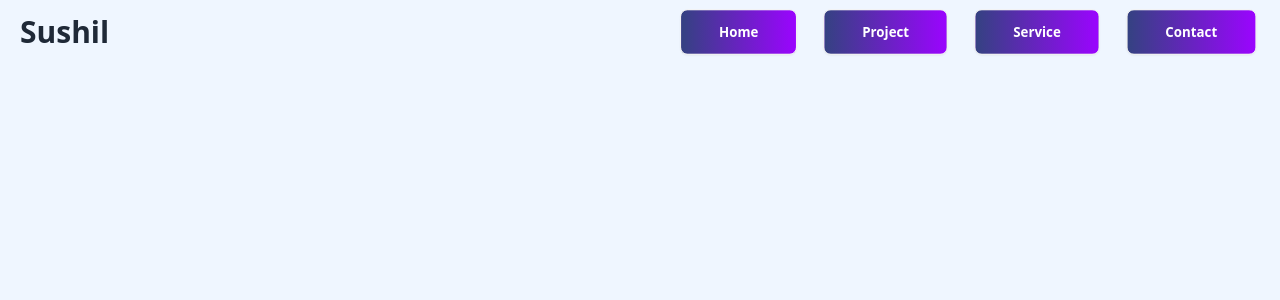
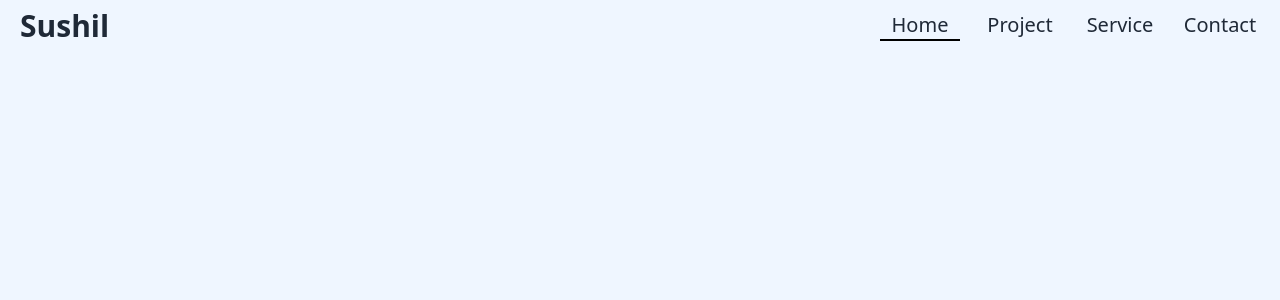
Before and after one commit to Sushil500530/Portfolio_Part-2, a React (Vite) app: page / in a window 1280 px wide. Shown: the top 300 px of the page. Built offline with nearby package versions, Linux system fonts and the light colour scheme.

Commit message:
add navbar responsively and set active route

```diff
--- a/src/components/heade/navbar/Navbar.jsx
+++ b/src/components/heade/navbar/Navbar.jsx
@@ -1,8 +1,26 @@
 /* eslint-disable react/prop-types */
 import { FaBars } from "react-icons/fa";
+import { NavLink } from "react-router-dom";
 
 const Navbar = () => {
-
+    const navLinks = <>
+        <NavLink to='/' className={({ isActive }) =>
+            isActive ? 'text-xl font-medium border-b-2 w-[80px] flex items-center justify-center hover:border-b-2 border-b-black hover:-translate-y-[1px] transition ease-in-out' : "border-b-2 border-b-transparent hover:border-b-black hover:border-b-2 border-b-black transition ease-in-out  hover:-translate-y-[1px] w-[80px] flex items-center justify-center text-xl"}>
+            Home
+        </NavLink>
+        <NavLink to='/projects' className={({ isActive }) =>
+            isActive ? 'text-xl font-medium hover:border-b-2 border-b-black  hover:-translate-y-[1px] w-[80px] flex items-center justify-center transition ease-in-out' : "border-b-2 border-b-transparent hover:border-b-black hover:border-b-2 border-b-black transition ease-in-out  hover:-translate-y-[1px] w-[80px] flex items-center justify-center text-xl"}>
+            Project
+        </NavLink>
+        <NavLink to='/services' className={({ isActive }) =>
+            isActive ? 'text-xl font-medium hover:border-b-2 border-b-black transition  hover:-translate-y-[1px] w-[80px] flex items-center justify-center ease-in-out' : "border-b-2 border-b-transparent hover:border-b-black hover:border-b-2 border-b-black transition ease-in-out  hover:-translate-y-[1px] w-[80px] flex items-center justify-center text-xl"}>
+            Service
+        </NavLink>
+        <NavLink to='/contact' className={({ isActive }) =>
+            isActive ? 'text-xl font-medium border-b-2 hover:border-b-2 border-b-black  hover:-translate-y-[1px] w-[80px] flex items-center justify-center transition ease-in-out' : "border-b-2 border-b-transparent hover:border-b-black hover:border-b-2 border-b-black transition ease-in-out  hover:-translate-y-[1px] w-[80px] flex items-center justify-center text-xl"}>
+            Contact
+        </NavLink>
+    </>
     return (
         <div className="w-full bg-blue-50 h-screen">
             <div className="container mx-auto">
@@ -15,12 +33,9 @@ const Navbar = () => {
                     <dialog id="my_modal_5" className="modal modal-top sm:modal-middle md:modal-top">
                         <div className="modal-box">
                             <ul className="flex flex-col items-center z-10 gap-2 md:flex-row md:gap-5 md:justify-center text-[16px] font-medium">
-                                <button className="btn bg-gradient-to-r from-[#344281] to-[#9b04ff] text-white px-10 hover:text-black" >Home</button>
-                                <button className="btn bg-gradient-to-r from-[#344281] to-[#9b04ff] text-white px-10 hover:text-black">Project</button>
-                                <button className="btn bg-gradient-to-r from-[#344281] to-[#9b04ff] text-white px-10 hover:text-black">Service</button>
-                                <button className="btn bg-gradient-to-r from-[#344281] to-[#9b04ff] text-white px-10 hover:text-black">Contact</button>
+                                {navLinks}
                                 <dialog id="my_modal_3" className="modal">
-                                    <div className="modal-box w-[92%] md:w-2/3 ">
+                                    <div className="modal-box w-[92%] md:w-2/3 md:h-auto">
                                         <form method="dialog">
                                             <button className="btn btn-sm btn-circle btn-ghost absolute right-2 top-2 bg-red-500 text-white">✕</button>
                                         </form>
@@ -41,10 +56,7 @@ const Navbar = () => {
                             <h2 className="text-3xl font-bold">Sushil</h2>
                         </div>
                         <div className="flex items-center justify-center gap-5">
-                            <button className="btn bg-gradient-to-r from-[#344281] to-[#9b04ff] text-white px-10 hover:text-black" >Home</button>
-                            <button className="btn bg-gradient-to-r from-[#344281] to-[#9b04ff] text-white px-10 hover:text-black">Project</button>
-                            <button className="btn bg-gradient-to-r from-[#344281] to-[#9b04ff] text-white px-10 hover:text-black">Service</button>
-                            <button className="btn bg-gradient-to-r from-[#344281] to-[#9b04ff] text-white px-10 hover:text-black">Contact</button>
+                            {navLinks}
                         </div>
                     </div>
                 </div>
```
